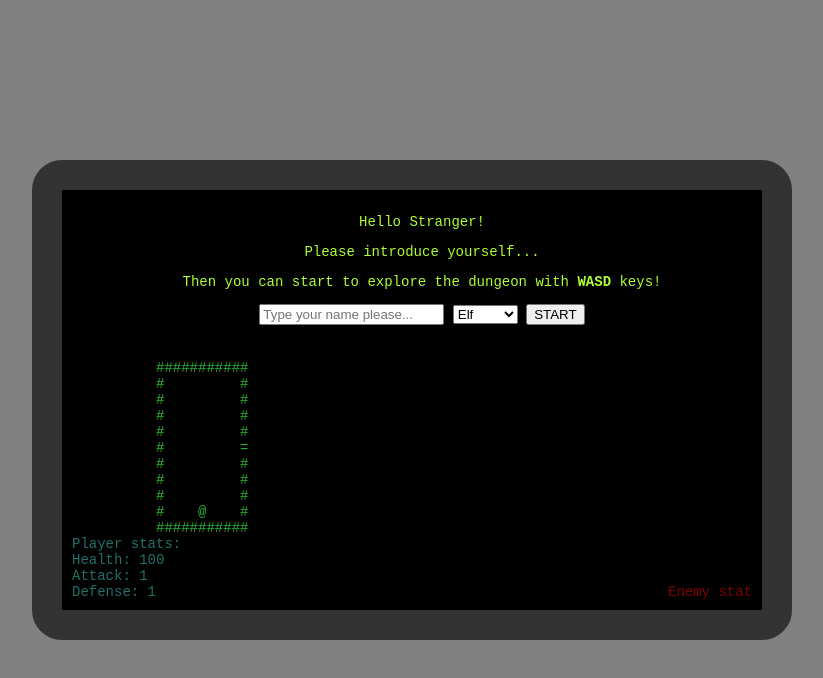
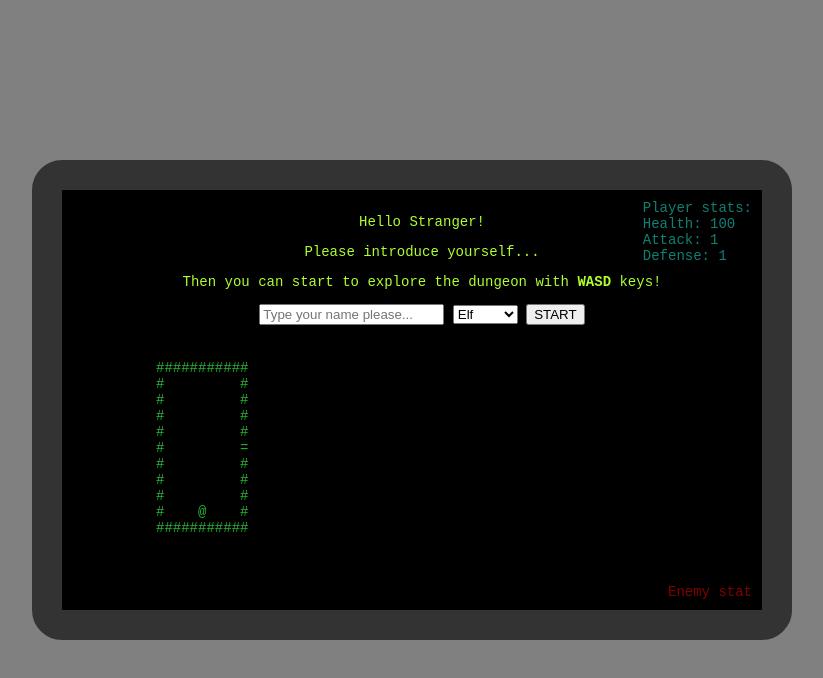
Before and after one commit to CodecoolGlobal/roguelike-game-javascript-MindMySelf, a website: page index.html in a window 1280 px wide. Shown: the whole page, without its empty margins (228-1051 px from the left). Drawn offline with Linux system fonts and the light colour scheme; a web font is replaced by a local one.

Commit message:
player stat relocated createRoom log removed

```diff
--- a/index.js
+++ b/index.js
@@ -251,14 +251,14 @@ function move(who, yDiff, xDiff) {
            && desiredYPos === getCurrentRoom().gates[1].x){
         GAME.currentRoom = ROOM.C;
         who.x = getCurrentRoom().gates[0].y;
-            who.y = getCurrentRoom().gates[0].x+1;
+        who.y = getCurrentRoom().gates[0].x + 1;
       }
     }
     if (GAME.currentRoom === ROOM.C) {
       if (desiredXPos === getCurrentRoom().gates[0].y
           && desiredYPos === getCurrentRoom().gates[0].x){
         GAME.currentRoom = ROOM.B;
-              who.x = getCurrentRoom().gates[1].y+1;
+        who.x = getCurrentRoom().gates[1].y + 1;
         who.y = getCurrentRoom().gates[1].x;
       }
     }
@@ -354,7 +354,6 @@ function drawRoom(board, topY, leftX, bottomY, rightX) {
     board[y][rightX] = c.wall;
   }
   for (const gate of getCurrentRoom().gates) {
-    console.log(gate);
     board[gate.y][gate.x] = gate.icon;
   }
   // board[getCurrentRoom().gates[0].y][getCurrentRoom().gates[0].x] = getCurrentRoom().gates[0].icon;
--- a/style.css
+++ b/style.css
@@ -49,9 +49,9 @@ body {
 
 #playerStats {
     position: absolute;
-    bottom: 0;
-    left: 0;
-    color: turquoise;
+    top: 0;
+    right: 0;
+    color: #1dffe8;
     opacity: 0.5;
     margin: 10px;
 }
```
Lines whose indentation alone changed are shown as unchanged.
